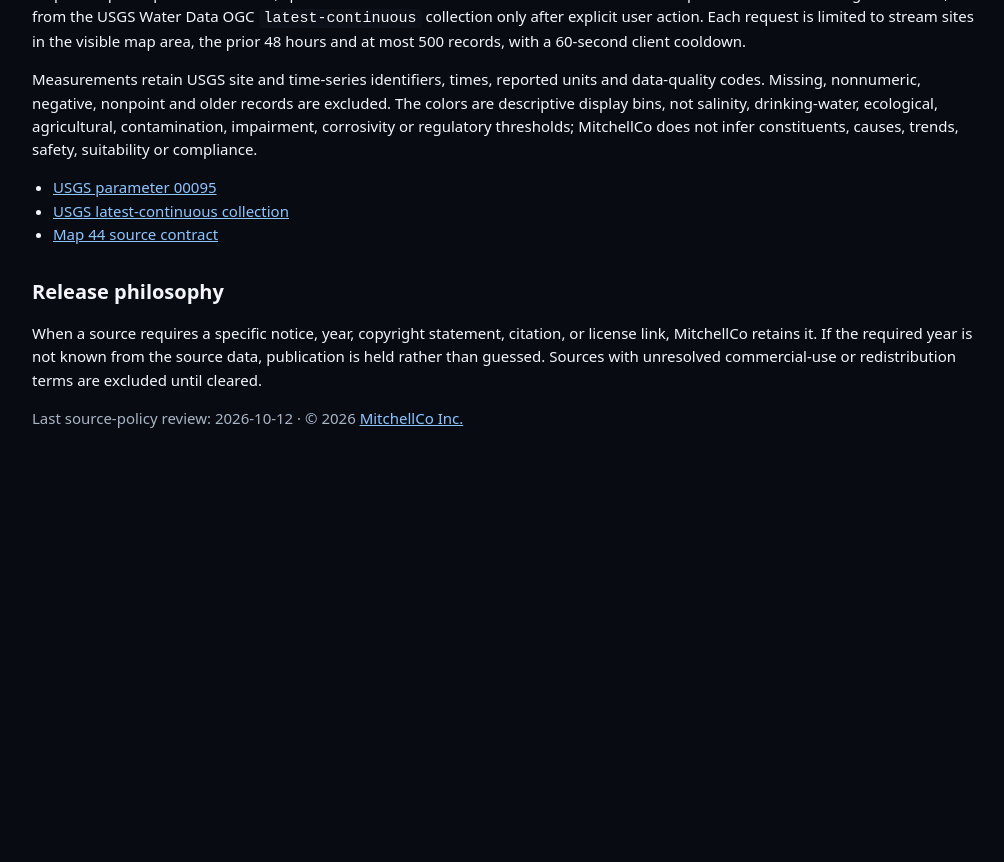
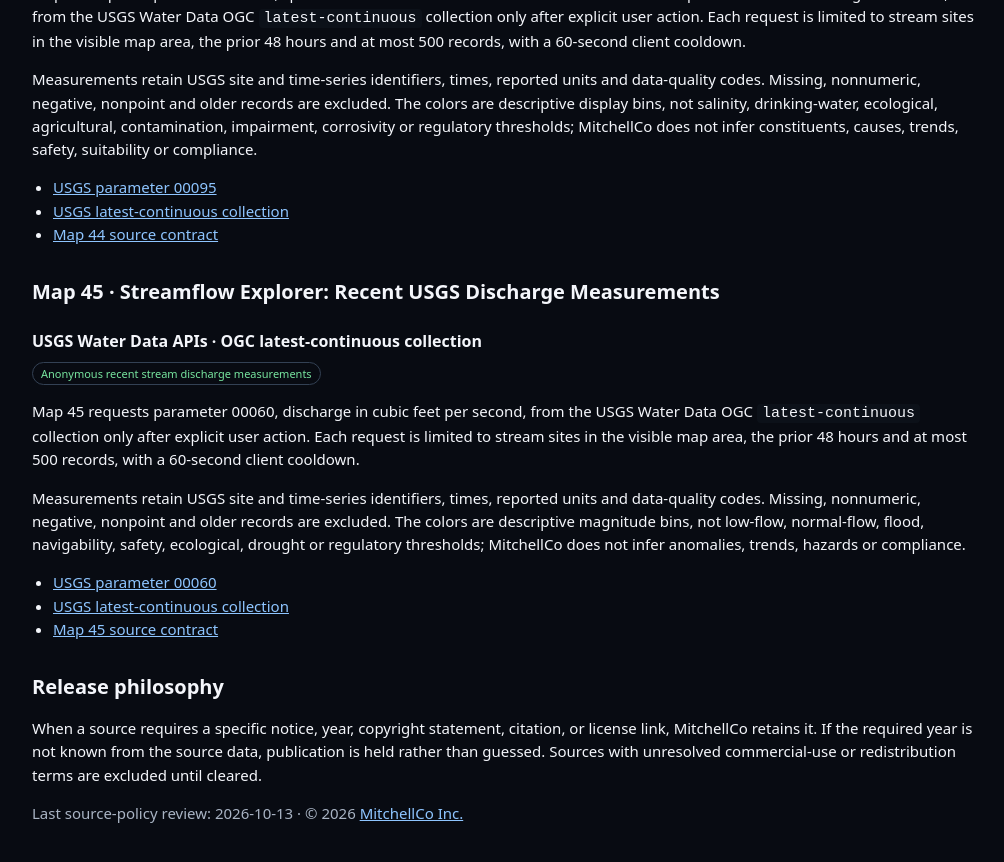
Before and after one commit to christophermitchell012/mitchellcoinc, a Jekyll site: the page maps/data-sources-licenses.html, which Jekyll copies as it is, in a window 1280 px wide and 900 px high, scrolled down 9115 px. Shown: the top 862 px of the window, without its empty margins (136-1140 px from the left). Built offline with Jekyll 4.4.1, drawn with Linux system fonts in a browser that asks for light colours; before the commit the page ends 9620 px from its top, so only the background shows below that.

Commit message:
Publish Map 45 streamflow discharge explorer

```diff
--- a/_data/map_lastmod.json
+++ b/_data/map_lastmod.json
@@ -44,7 +44,8 @@
   "/maps/42-dissolved-oxygen-recent-usgs-measurements.html": "2026-10-10T14:39:51Z",
   "/maps/43-stream-ph-recent-usgs-measurements.html": "2026-10-11T14:29:17Z",
   "/maps/44-specific-conductance-recent-usgs-measurements.html": "2026-10-12T14:44:19Z",
-  "/maps/data-sources-licenses.html": "2026-10-12T14:44:19Z",
+  "/maps/45-streamflow-discharge-recent-usgs-measurements.html": "2026-10-13T14:35:00Z",
+  "/maps/data-sources-licenses.html": "2026-10-13T14:35:00Z",
   "/maps/earthdata-eula-policy.html": "2026-09-30T18:48:18Z",
-  "/maps/index.html": "2026-10-12T14:44:19Z"
+  "/maps/index.html": "2026-10-13T14:35:00Z"
 }
--- a/maps/data-sources-licenses.html
+++ b/maps/data-sources-licenses.html
@@ -8,7 +8,7 @@
 See LICENSE and data-sources-licenses.html.
 -->
 <html lang="en"><head>
-<meta name="last-modified" content="2026-10-12T14:44:19Z"><meta charset="utf-8"><meta name="viewport" content="width=device-width,initial-scale=1">
+<meta name="last-modified" content="2026-10-13T14:35:00Z"><meta charset="utf-8"><meta name="viewport" content="width=device-width,initial-scale=1">
 <title>Data Sources and Licenses | MitchellCo Interactive Maps</title>
 <meta name="description" content="Data provenance, citations, licenses, EULA notes and attribution for MitchellCo interactive maps.">
 <meta name="robots" content="index,follow"><link rel="icon" href="assets/icons/2219cec3095bdb7c.svg"><link rel="canonical" href="https://mitchellcoinc.com/maps/data-sources-licenses.html">
@@ -165,7 +165,13 @@
 <p>Measurements retain USGS site and time-series identifiers, times, reported units and data-quality codes. Missing, nonnumeric, negative, nonpoint and older records are excluded. The colors are descriptive display bins, not salinity, drinking-water, ecological, agricultural, contamination, impairment, corrosivity or regulatory thresholds; MitchellCo does not infer constituents, causes, trends, safety, suitability or compliance.</p>
 <ul><li><a href="https://api.waterdata.usgs.gov/ogcapi/v1/collections/parameter-codes/items/00095?f=html" target="_blank" rel="noopener">USGS parameter 00095</a></li><li><a href="https://api.waterdata.usgs.gov/ogcapi/v1/collections/latest-continuous?f=html" target="_blank" rel="noopener">USGS latest-continuous collection</a></li><li><a href="data/map44-source-license.md">Map 44 source contract</a></li></ul>
 
+<h2 id="map45">Map 45 · Streamflow Explorer: Recent USGS Discharge Measurements</h2>
+<h3>USGS Water Data APIs · OGC latest-continuous collection</h3><span class="tag">Anonymous recent stream discharge measurements</span>
+<p>Map 45 requests parameter 00060, discharge in cubic feet per second, from the USGS Water Data OGC <code>latest-continuous</code> collection only after explicit user action. Each request is limited to stream sites in the visible map area, the prior 48 hours and at most 500 records, with a 60-second client cooldown.</p>
+<p>Measurements retain USGS site and time-series identifiers, times, reported units and data-quality codes. Missing, nonnumeric, negative, nonpoint and older records are excluded. The colors are descriptive magnitude bins, not low-flow, normal-flow, flood, navigability, safety, ecological, drought or regulatory thresholds; MitchellCo does not infer anomalies, trends, hazards or compliance.</p>
+<ul><li><a href="https://api.waterdata.usgs.gov/ogcapi/v1/collections/parameter-codes/items/00060?f=html" target="_blank" rel="noopener">USGS parameter 00060</a></li><li><a href="https://api.waterdata.usgs.gov/ogcapi/v1/collections/latest-continuous?f=html" target="_blank" rel="noopener">USGS latest-continuous collection</a></li><li><a href="data/map45-source-license.md">Map 45 source contract</a></li></ul>
+
 <h2>Release philosophy</h2>
 <p>When a source requires a specific notice, year, copyright statement, citation, or license link, MitchellCo retains it. If the required year is not known from the source data, publication is held rather than guessed. Sources with unresolved commercial-use or redistribution terms are excluded until cleared.</p>
-<p class="muted">Last source-policy review: 2026-10-12 · © 2026 <a href="https://mitchellcoinc.com/" target="_blank" rel="noopener">MitchellCo Inc.</a></p>
+<p class="muted">Last source-policy review: 2026-10-13 · © 2026 <a href="https://mitchellcoinc.com/" target="_blank" rel="noopener">MitchellCo Inc.</a></p>
 </main></body></html>
--- a/maps/sitemap.xml
+++ b/maps/sitemap.xml
@@ -1,6 +1,6 @@
 <?xml version="1.0" encoding="UTF-8"?>
 <urlset xmlns="http://www.sitemaps.org/schemas/sitemap/0.9">
-  <url><loc>https://mitchellcoinc.com/maps/</loc><lastmod>2026-10-12T14:44:19Z</lastmod></url>
+  <url><loc>https://mitchellcoinc.com/maps/</loc><lastmod>2026-10-13T14:35:00Z</lastmod></url>
   <url><loc>https://mitchellcoinc.com/maps/00-wildfire-watch.html</loc><lastmod>2026-09-30T18:48:18Z</lastmod></url>
   <url><loc>https://mitchellcoinc.com/maps/01-flash-flood-river-flood-risk.html</loc><lastmod>2026-09-30T18:48:18Z</lastmod></url>
   <url><loc>https://mitchellcoinc.com/maps/02-extreme-heat-health-risk.html</loc><lastmod>2026-09-30T18:48:18Z</lastmod></url>
@@ -46,6 +46,7 @@
   <url><loc>https://mitchellcoinc.com/maps/42-dissolved-oxygen-recent-usgs-measurements.html</loc><lastmod>2026-10-10T14:39:51Z</lastmod></url>
   <url><loc>https://mitchellcoinc.com/maps/43-stream-ph-recent-usgs-measurements.html</loc><lastmod>2026-10-11T14:29:17Z</lastmod></url>
   <url><loc>https://mitchellcoinc.com/maps/44-specific-conductance-recent-usgs-measurements.html</loc><lastmod>2026-10-12T14:44:19Z</lastmod></url>
-  <url><loc>https://mitchellcoinc.com/maps/data-sources-licenses.html</loc><lastmod>2026-10-12T14:44:19Z</lastmod></url>
+  <url><loc>https://mitchellcoinc.com/maps/45-streamflow-discharge-recent-usgs-measurements.html</loc><lastmod>2026-10-13T14:35:00Z</lastmod></url>
+  <url><loc>https://mitchellcoinc.com/maps/data-sources-licenses.html</loc><lastmod>2026-10-13T14:35:00Z</lastmod></url>
   <url><loc>https://mitchellcoinc.com/maps/earthdata-eula-policy.html</loc><lastmod>2026-09-30T18:48:18Z</lastmod></url>
 </urlset>
```
Also changed, not shown: maps/45-streamflow-discharge-recent-usgs-measurements.html (added, +18 -0 lines), maps/README.md (+3 -1 lines), maps/data/map45-source-license.md (added, +38 -0 lines), maps/index.html (+3 -2 lines), maps/assets/icons/streamflow-discharge.svg (added).
